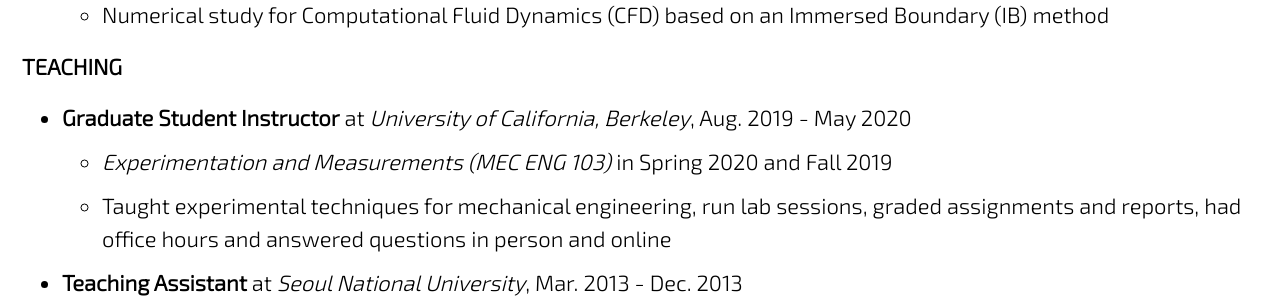
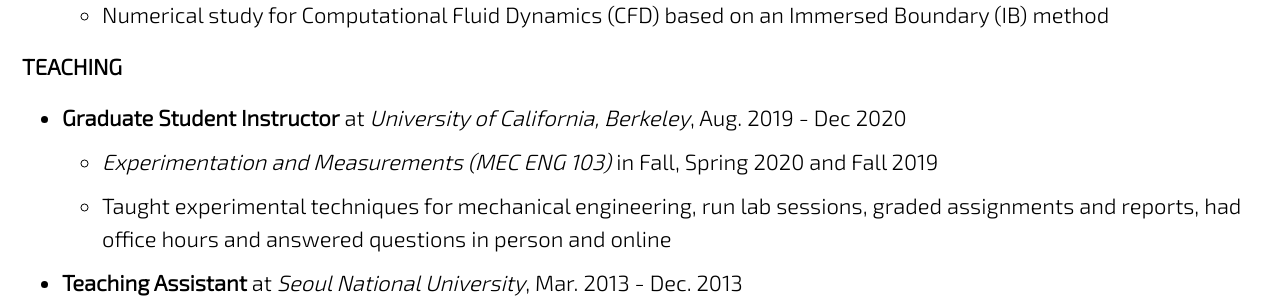
Before and after one commit to jun9303/jun9303.github.io, a Jekyll site: the page built from _pages/about.md, in a window 1280 px wide and 900 px high, scrolled down 1787 px. Shown: the part 156-456 px from the top of the window. Built offline with Jekyll 4.4.1, drawn with Linux system fonts in a browser that asks for light colours; cached includes are drawn as plain includes; nearby versions of some CDN libraries.

Commit message:
Signed-off-by: Joon <jun9303@gmail.com>

```diff
--- a/_pages/about.md
+++ b/_pages/about.md
@@ -64,8 +64,8 @@ feature_row:
 
 ### TEACHING
 
-- **Graduate Student Instructor** at *University of California, Berkeley*, Aug. 2019 - May 2020
-  + *Experimentation and Measurements (MEC ENG 103)* in Spring 2020 and Fall 2019
+- **Graduate Student Instructor** at *University of California, Berkeley*, Aug. 2019 - Dec 2020
+  + *Experimentation and Measurements (MEC ENG 103)* in Fall, Spring 2020 and Fall 2019
   + Taught experimental techniques for mechanical engineering, run lab sessions, graded assignments and reports, had office hours and answered questions in person and online
 
 - **Teaching Assistant** at *Seoul National University*, Mar. 2013 - Dec. 2013
```
